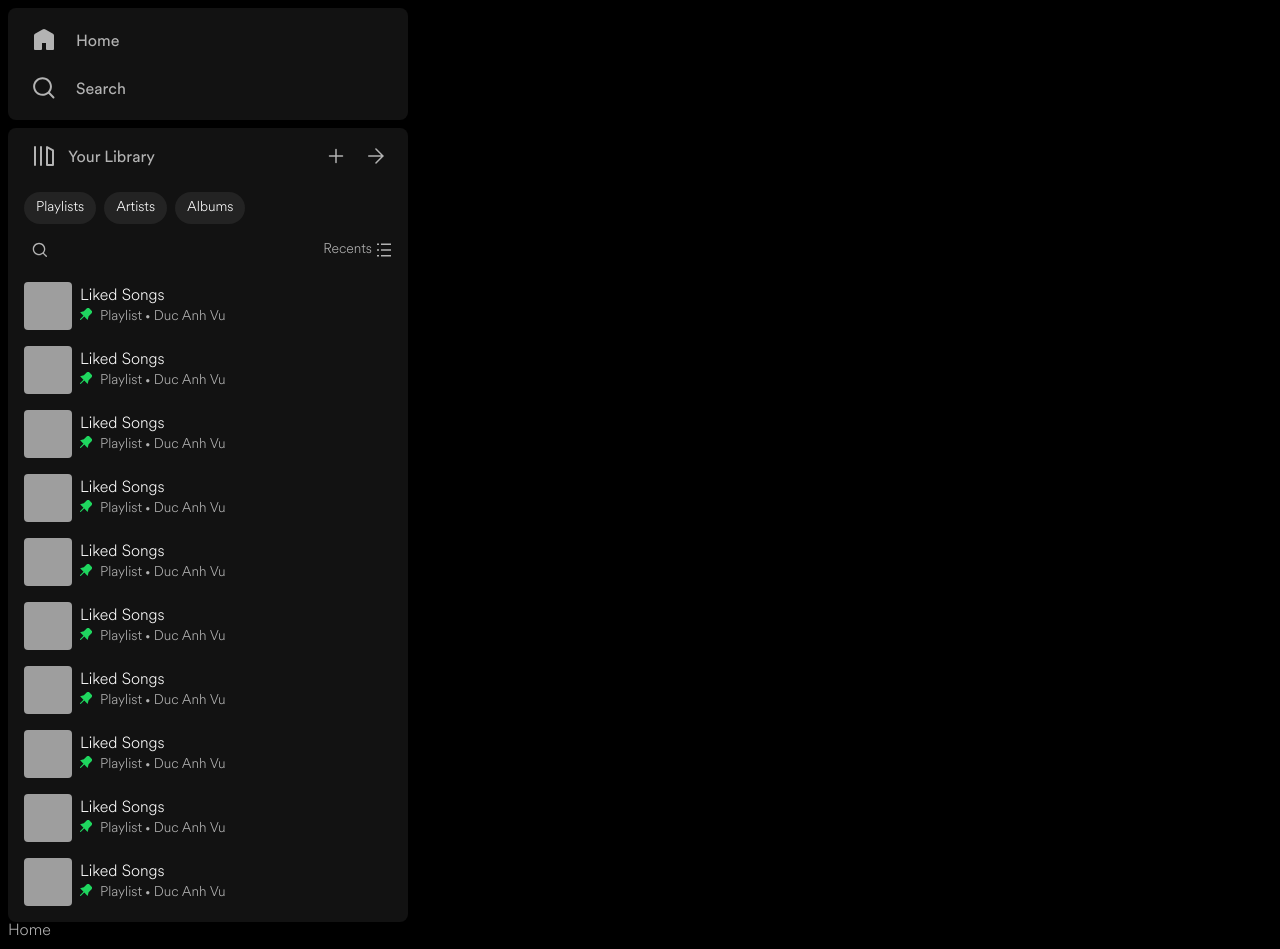
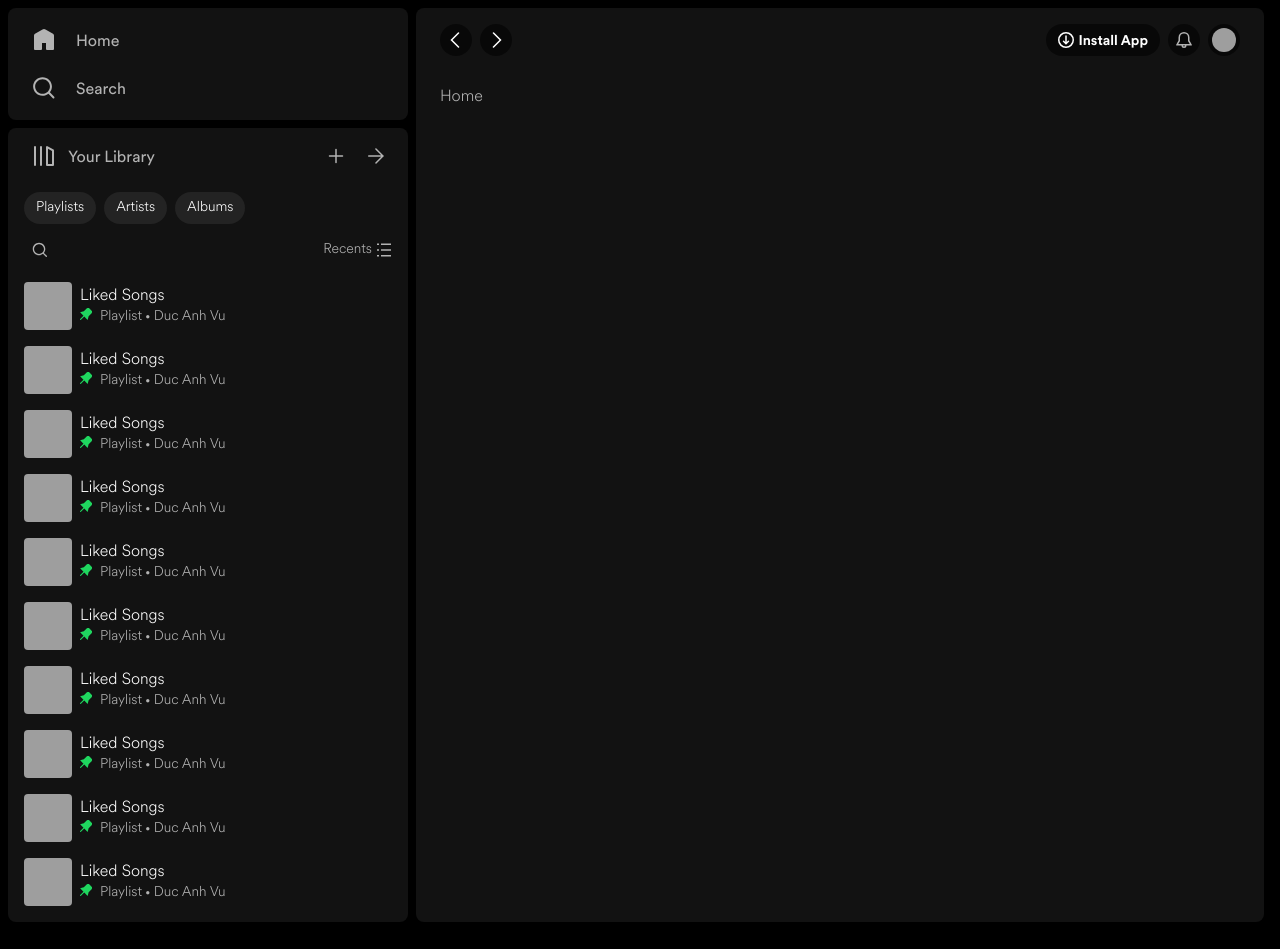
Before and after one commit to anhvuDev103/spotify, a React (Vite) app: page / in a window 1280 px wide. Built offline with nearby package versions, Linux system fonts and the light colour scheme; grey boxes are pictures that could not be loaded.

Commit message:
style: layout home

```diff
--- a/src/layouts/MainLayout.tsx
+++ b/src/layouts/MainLayout.tsx
@@ -1,17 +1,10 @@
-import styled from 'styled-components';
-
 import AsideLeft from './components/AsideLeft';
 import AsideRight from './components/AsideRight';
+import { MainContent, MainLayoutFrame } from './styled';
 
 interface Props {
   children: React.ReactNode;
 }
-
-const MainLayoutFrame = styled.main`
-  padding: 8px;
-`;
-
-const MainContent = styled.section``;
 
 const MainLayout: React.FC<Props> = ({ children }) => {
   return (
--- a/src/layouts/components/AsideLeft/LibraryItem.tsx
+++ b/src/layouts/components/AsideLeft/LibraryItem.tsx
@@ -2,7 +2,7 @@
 import { LibraryItemFrame } from '@layouts/styles/YourLibrary.styled';
 
 const LibraryItem = () => {
-  const separate = '•';
+  const separator = '•';
 
   return (
     <LibraryItemFrame>
@@ -15,7 +15,7 @@
         <h5 className='name'>Liked Songs</h5>
         <div className='info'>
           <PinIcon color='success.main' />
-          Playlist <span className='separate'>{separate}</span> Duc Anh Vu
+          Playlist <span className='separator'>{separator}</span> Duc Anh Vu
         </div>
       </div>
     </LibraryItemFrame>
--- a/src/layouts/styled.ts
+++ b/src/layouts/styled.ts
@@ -16,13 +16,11 @@
     .icons {
       svg {
         color: ${({ theme }) => theme.palette.text.main};
-        transition: 200ms;
       }
     }
 
     a {
       color: ${({ theme }) => theme.palette.text.main};
-      transition: 200ms;
     }
   }
 
@@ -71,3 +69,15 @@
   align-items: stretch;
   gap: 8px;
 `;
+
+export const MainLayoutFrame = styled.main`
+  padding: 8px;
+
+  display: flex;
+  align-items: stretch;
+  gap: 8px;
+`;
+
+export const MainContent = styled.section`
+  flex: 1;
+`;
--- a/src/layouts/styles/YourLibrary.styled.ts
+++ b/src/layouts/styles/YourLibrary.styled.ts
@@ -79,7 +79,6 @@
 
     position: absolute;
     inset: 0;
-    transition: background-color 200ms;
     z-index: -1;
   }
 
@@ -117,7 +116,7 @@
     }
   }
 
-  .separate {
+  .separator {
     font-size: 0.8rem;
     vertical-align: middle;
   }
--- a/src/pages/Home/index.tsx
+++ b/src/pages/Home/index.tsx
@@ -1,5 +1,14 @@
+import PagePanel from '@components/primitives/PagePanel';
+import styled from 'styled-components';
+
 const Home = () => {
-  return <div>Home</div>;
+  return (
+    <PagePanel>
+      <HomeFrame>Home</HomeFrame>
+    </PagePanel>
+  );
 };
 
+const HomeFrame = styled.div``;
+
 export default Home;
```
